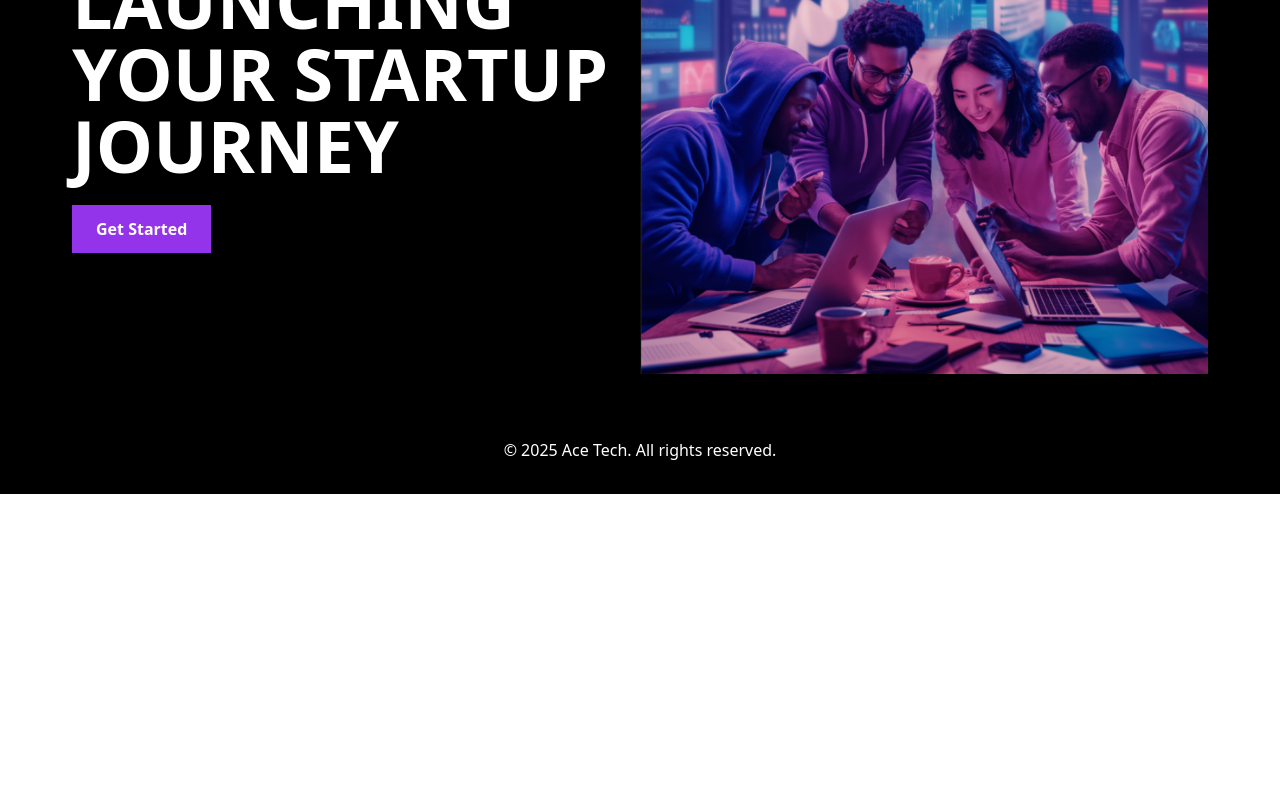
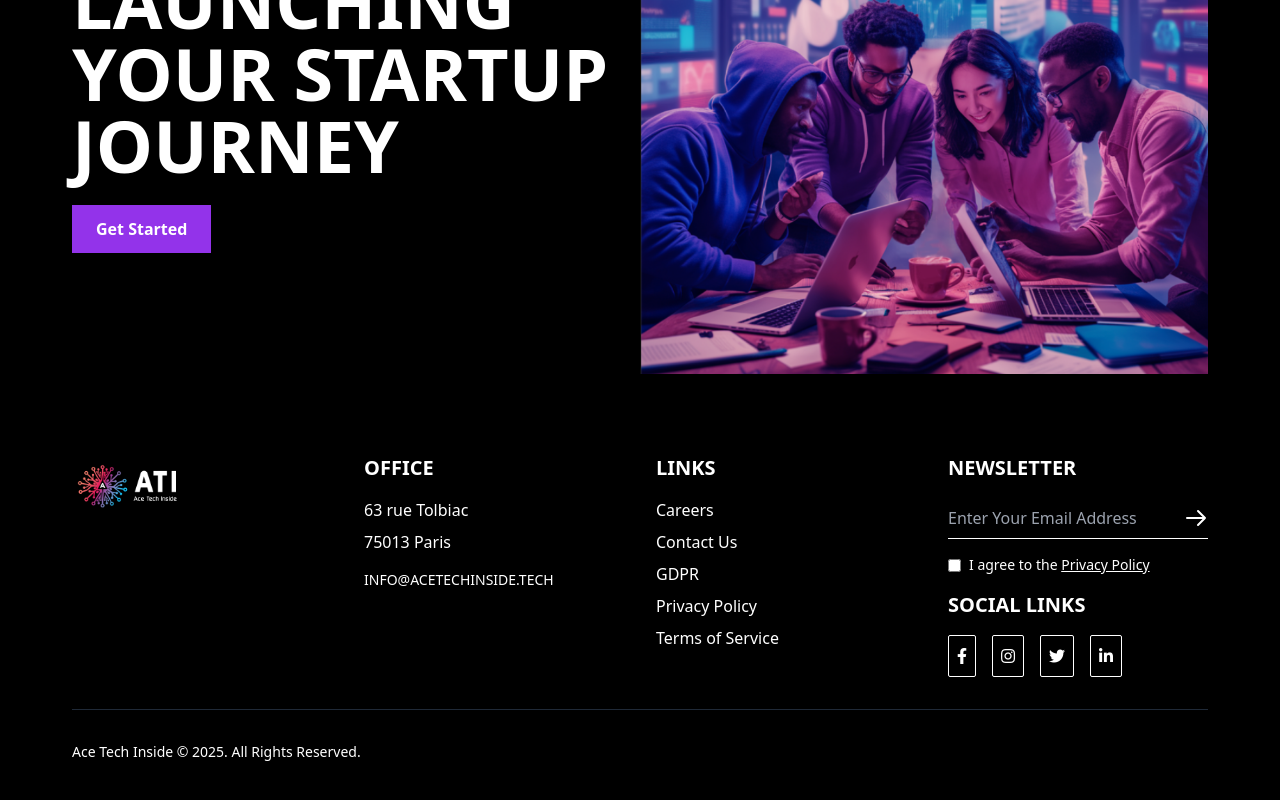
Before and after one commit to dhruvi1627/acetech, a React (Vite) app: page / in a window 1280 px wide. Shown: the part 328-1128 px from the top of the page. Before the commit the page ends 822 px from the top, so only its background shows below. Built offline with nearby package versions, Linux system fonts and the light colour scheme.

Commit message:
Enhance Footer component with logo, office details, links, newsletter, and social media sections

```diff
--- a/index.html
+++ b/index.html
@@ -3,6 +3,10 @@
   <head>
     <meta charset="UTF-8" />
     <link rel="icon" type="image/svg+xml" href="/ati.svg" />
+    <link
+      rel="stylesheet"
+      href="https://cdnjs.cloudflare.com/ajax/libs/font-awesome/5.15.4/css/all.min.css"
+    />
     <meta name="viewport" content="width=device-width, initial-scale=1.0" />
     <title>ATI Expert Digital Transformation & Talent Solutions</title>
   </head>
--- a/src/components/Footer.jsx
+++ b/src/components/Footer.jsx
@@ -1,12 +1,163 @@
 import React from "react";
+import aceTechLogo from "../assets/ace_tech.png";
 
 export default function Footer() {
   return (
-    <footer className="bg-black text-white py-8">
+    <footer className="bg-black text-white py-12">
       <div className="container mx-auto px-6">
-        <p className="text-center">
-          &copy; 2025 Ace Tech. All rights reserved.
-        </p>
+        <div className="grid grid-cols-1 md:grid-cols-4 gap-8">
+          {/* Logo Section */}
+          <div className="col-span-1">
+            <img src={aceTechLogo} alt="ATI Logo" className="h-16" />
+          </div>
+
+          {/* Office Section */}
+          <div className="col-span-1">
+            <h3 className="text-xl font-bold mb-4">OFFICE</h3>
+            <p className="mb-2">63 rue Tolbiac</p>
+            <p className="mb-4">75013 Paris</p>
+            <p className="text-sm">INFO@ACETECHINSIDE.TECH</p>
+          </div>
+
+          {/* Links Section */}
+          <div className="col-span-1">
+            <h3 className="text-xl font-bold mb-4">LINKS</h3>
+            <ul className="space-y-2">
+              <li>
+                <a
+                  href="/careers"
+                  className="hover:text-gray-300 relative group inline-block"
+                >
+                  <span className="relative inline-block transition-transform duration-300 group-hover:translate-x-2">
+                    Careers
+                    <span className="absolute bottom-0 left-0 w-full h-0.5 bg-white transform scale-x-0 transition-transform duration-300 group-hover:scale-x-100 origin-left"></span>
+                  </span>
+                </a>
+              </li>
+              <li>
+                <a
+                  href="/contact"
+                  className="hover:text-gray-300 relative group inline-block"
+                >
+                  <span className="relative inline-block transition-transform duration-300 group-hover:translate-x-2">
+                    Contact Us
+                    <span className="absolute bottom-0 left-0 w-full h-0.5 bg-white transform scale-x-0 transition-transform duration-300 group-hover:scale-x-100 origin-left"></span>
+                  </span>
+                </a>
+              </li>
+              <li>
+                <a
+                  href="/gdpr"
+                  className="hover:text-gray-300 relative group inline-block"
+                >
+                  <span className="relative inline-block transition-transform duration-300 group-hover:translate-x-2">
+                    GDPR
+                    <span className="absolute bottom-0 left-0 w-full h-0.5 bg-white transform scale-x-0 transition-transform duration-300 group-hover:scale-x-100 origin-left"></span>
+                  </span>
+                </a>
+              </li>
+              <li>
+                <a
+                  href="/privacy"
+                  className="hover:text-gray-300 relative group inline-block"
+                >
+                  <span className="relative inline-block transition-transform duration-300 group-hover:translate-x-2">
+                    Privacy Policy
+                    <span className="absolute bottom-0 left-0 w-full h-0.5 bg-white transform scale-x-0 transition-transform duration-300 group-hover:scale-x-100 origin-left"></span>
+                  </span>
+                </a>
+              </li>
+              <li>
+                <a
+                  href="/terms"
+                  className="hover:text-gray-300 relative group inline-block"
+                >
+                  <span className="relative inline-block transition-transform duration-300 group-hover:translate-x-2">
+                    Terms of Service
+                    <span className="absolute bottom-0 left-0 w-full h-0.5 bg-white transform scale-x-0 transition-transform duration-300 group-hover:scale-x-100 origin-left"></span>
+                  </span>
+                </a>
+              </li>
+            </ul>
+          </div>
+
+          {/* Newsletter Section */}
+          <div className="col-span-1">
+            <h3 className="text-xl font-bold mb-4">NEWSLETTER</h3>
+            <div className="mb-4">
+              <div className="flex items-center border-b border-white">
+                <input
+                  type="email"
+                  placeholder="Enter Your Email Address"
+                  className="bg-transparent w-full py-2 focus:outline-none"
+                />
+                <button className="ml-2">
+                  <svg
+                    xmlns="http://www.w3.org/2000/svg"
+                    className="h-6 w-6"
+                    fill="none"
+                    viewBox="0 0 24 24"
+                    stroke="currentColor"
+                  >
+                    <path
+                      strokeLinecap="round"
+                      strokeLinejoin="round"
+                      strokeWidth={2}
+                      d="M14 5l7 7m0 0l-7 7m7-7H3"
+                    />
+                  </svg>
+                </button>
+              </div>
+              <div className="mt-4 flex items-center">
+                <input type="checkbox" id="privacy-consent" className="mr-2" />
+                <label htmlFor="privacy-consent" className="text-sm">
+                  I agree to the{" "}
+                  <a href="/privacy" className="underline">
+                    Privacy Policy
+                  </a>
+                </label>
+              </div>
+            </div>
+
+            {/* Social Links */}
+            <div>
+              <h3 className="text-xl font-bold mb-4">SOCIAL LINKS</h3>
+              <div className="flex space-x-4">
+                <a
+                  href="#"
+                  className="border border-white p-2 rounded-sm hover:bg-white hover:text-black"
+                >
+                  <i className="fab fa-facebook-f"></i>
+                </a>
+                <a
+                  href="#"
+                  className="border border-white p-2 rounded-sm hover:bg-white hover:text-black"
+                >
+                  <i className="fab fa-instagram"></i>
+                </a>
+                <a
+                  href="#"
+                  className="border border-white p-2 rounded-sm hover:bg-white hover:text-black"
+                >
+                  <i className="fab fa-twitter"></i>
+                </a>
+                <a
+                  href="#"
+                  className="border border-white p-2 rounded-sm hover:bg-white hover:text-black"
+                >
+                  <i className="fab fa-linkedin-in"></i>
+                </a>
+              </div>
+            </div>
+          </div>
+        </div>
+
+        {/* Copyright Section */}
+        <div className="border-t border-gray-800 mt-8 pt-8">
+          <p className="text-sm">
+            Ace Tech Inside © 2025. All Rights Reserved.
+          </p>
+        </div>
       </div>
     </footer>
   );
```
